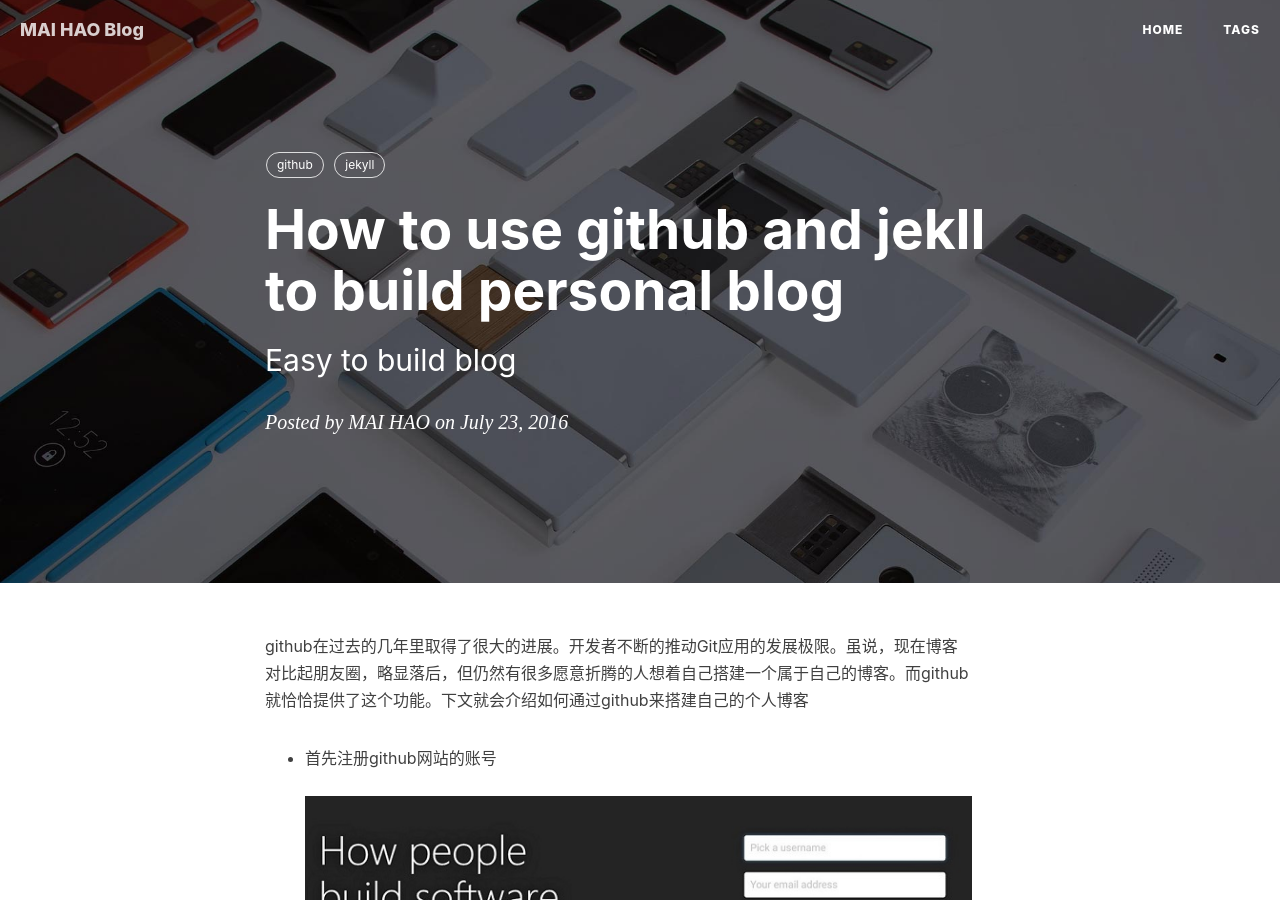
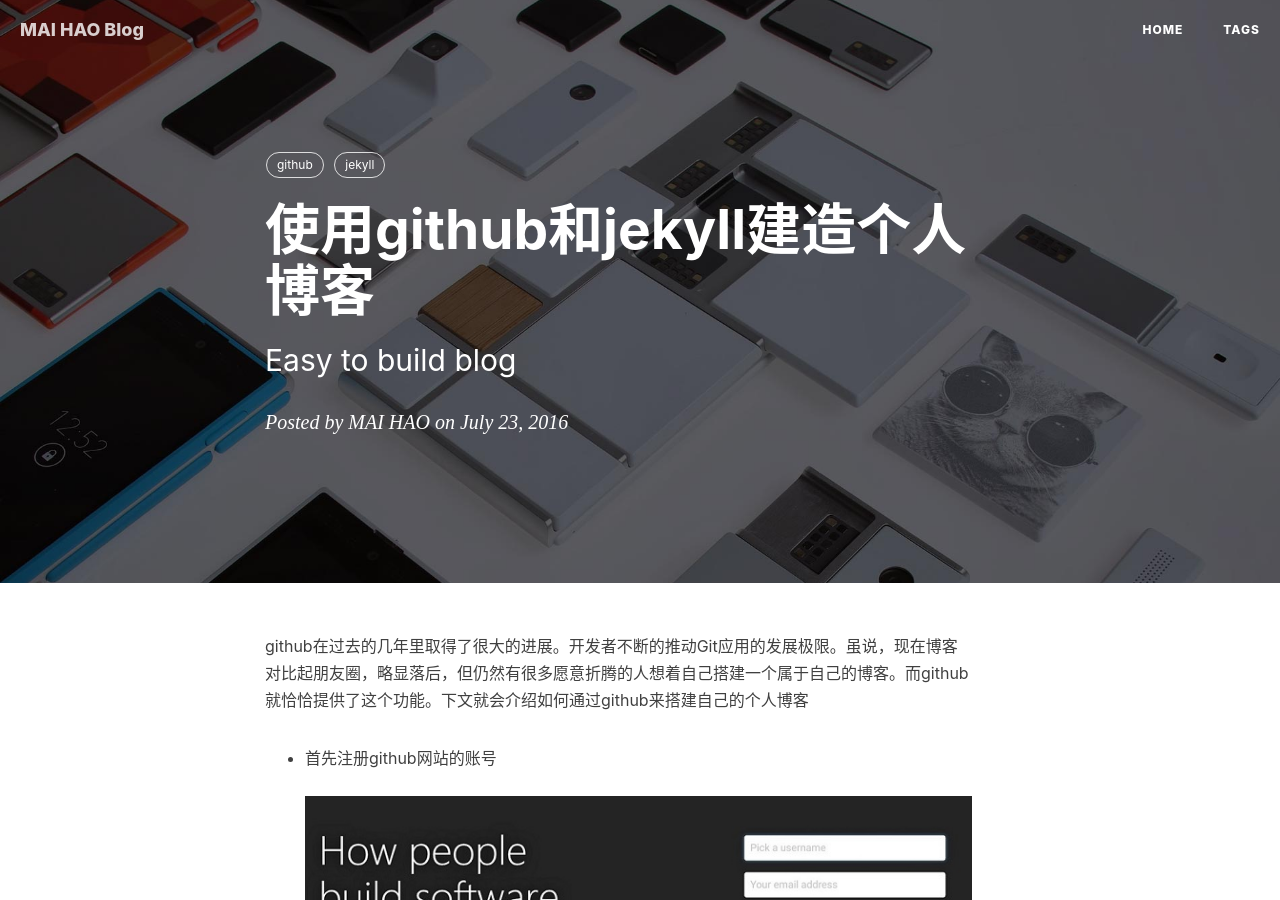
Before and after one commit to HaoMai/MAIHAO.github.io, a Jekyll site: the page built from _posts/2016-07-23-first-blog.markdown, in a window 1280 px wide and 900 px high. Built offline with Jekyll 4.4.1, drawn with Linux system fonts in a browser that asks for light colours; nearby versions of some CDN libraries; comment, search, counter and statistics services are not loaded.

Commit message:
first blog

```diff
--- a/_posts/2016-07-23-first-blog.markdown
+++ b/_posts/2016-07-23-first-blog.markdown
@@ -1,6 +1,6 @@
 ---
 layout:     post
-title:      "How to use github and jekll to build personal blog"
+title:      "使用github和jekyll建造个人博客"
 subtitle:   "Easy to build blog"
 date:       2016-07-23
 author:     "MAI HAO"
```
